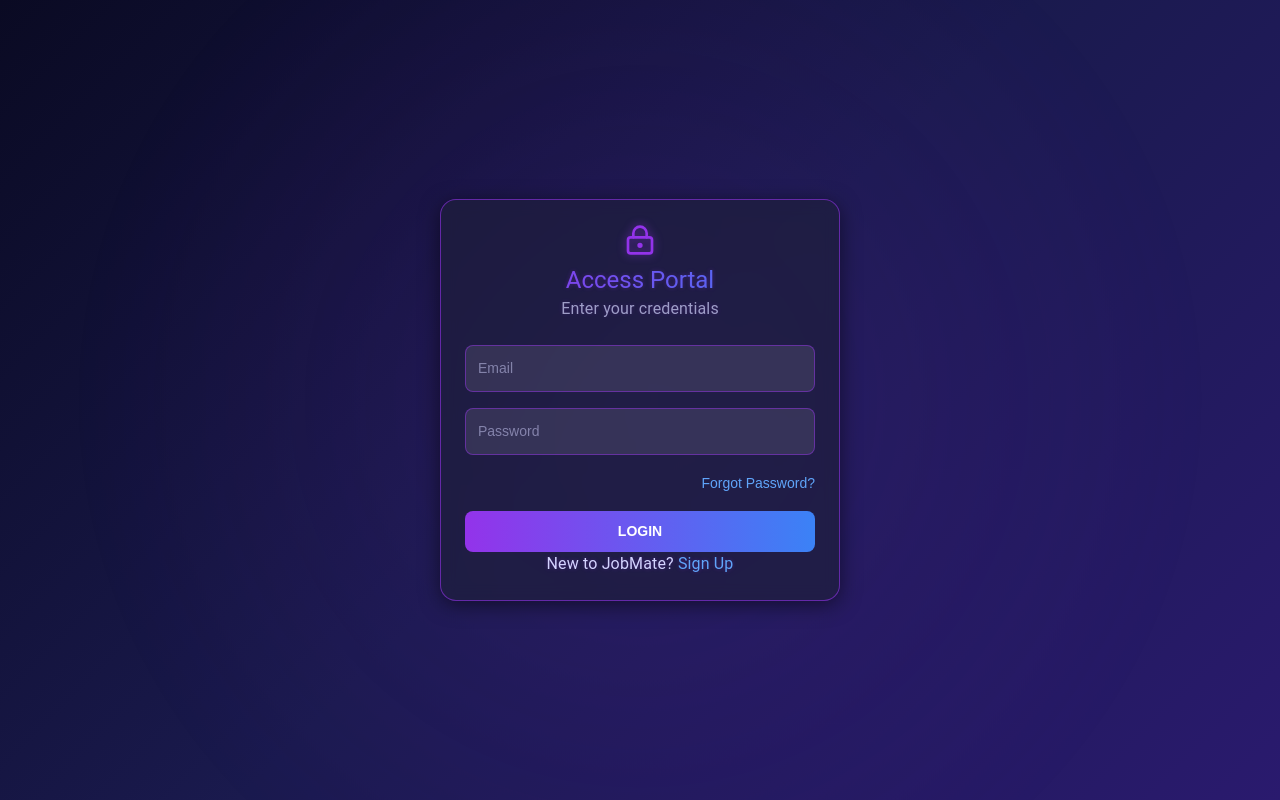
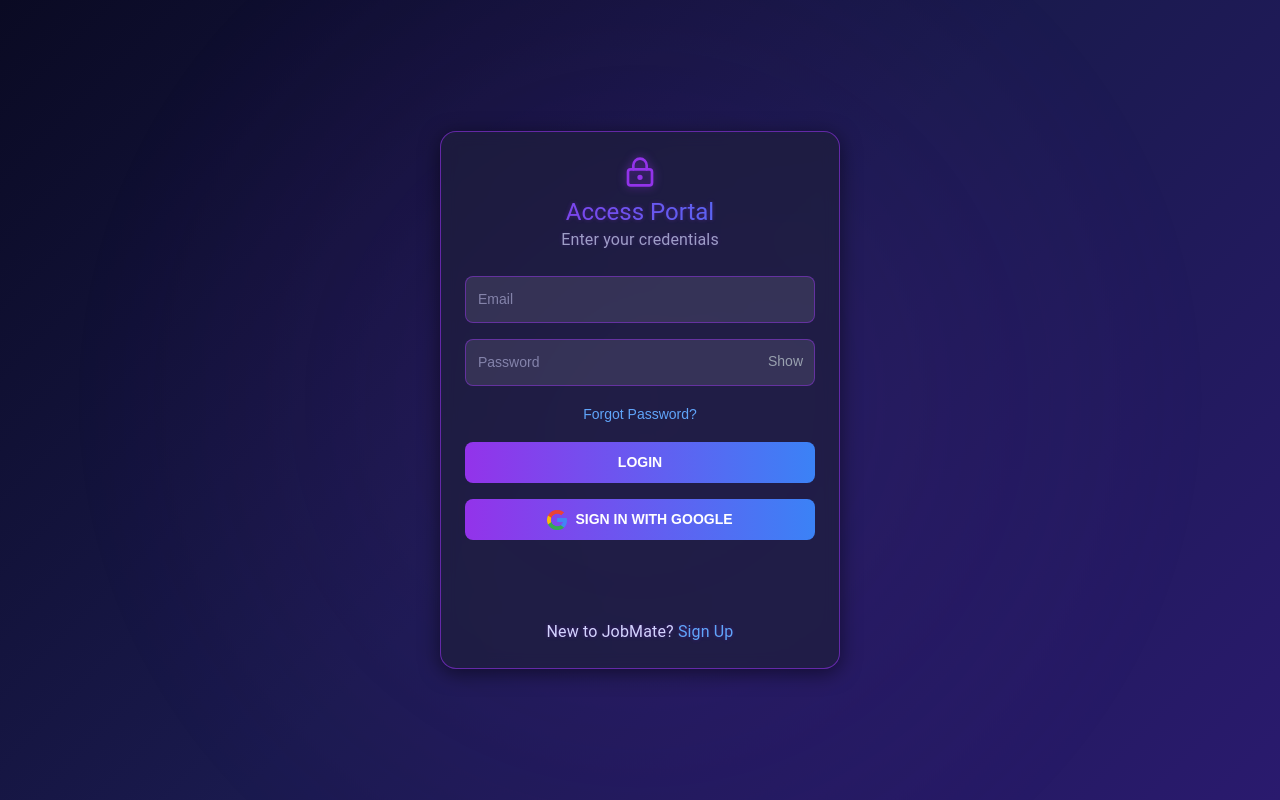
Before and after one commit to Kingmaker080598/jobmate, a Next.js app: page /login in a window 1280 px wide. Built offline with nearby package versions, Linux system fonts and the light colour scheme; no server answers.

Commit message:
Enabled Google OAuth and reset form fields after auth

```diff
--- a/package.json
+++ b/package.json
@@ -13,12 +13,14 @@
     "@emotion/styled": "^11.14.0",
     "@mui/icons-material": "^7.0.2",
     "@mui/material": "^7.0.2",
+    "@react-oauth/google": "^0.12.1",
     "@supabase/supabase-js": "^2.49.4",
     "canvas-confetti": "^1.9.3",
     "cloudconvert": "^2.3.7",
     "framer-motion": "^12.6.3",
     "jspdf": "^3.0.1",
     "jspdf-autotable": "^5.0.2",
+    "jwt-decode": "^4.0.0",
     "lucide-react": "^0.488.0",
     "mammoth": "^1.9.0",
     "next": "15.2.5",
--- a/src/components/Navbar.js
+++ b/src/components/Navbar.js
@@ -1,36 +1,38 @@
-import { useEffect } from 'react'
-import { supabase } from '@/lib/supabaseClient'
-import Link from 'next/link'
-import { useRouter } from 'next/router'
-import LogoutIcon from '@mui/icons-material/Logout'
+import { useEffect } from 'react';
+import { supabase } from '@/lib/supabaseClient';
+import Link from 'next/link';
+import { useRouter } from 'next/router';
+import LogoutIcon from '@mui/icons-material/Logout';
+import { useUser } from '@/contexts/UserContext'; // ✅ Add this
 
 export default function Navbar() {
-  const router = useRouter()
+  const router = useRouter();
+  const { setProfile } = useUser(); // ✅ Access setProfile from context
 
   useEffect(() => {
     const fetchProfile = async () => {
       const {
         data: { session },
-      } = await supabase.auth.getSession()
+      } = await supabase.auth.getSession();
 
       if (session?.user) {
         const { data: userData } = await supabase
           .from('users')
           .select('name')
           .eq('id', session.user.id)
-          .maybeSingle()
+          .maybeSingle();
 
-        setProfile(userData)
+        if (userData) setProfile(userData); // ✅ Safe update via context
       }
-    }
+    };
 
-    fetchProfile()
-  }, [])
+    fetchProfile();
+  }, [setProfile]);
 
   const handleLogout = async () => {
-    await supabase.auth.signOut()
-    router.push('/')
-  }
+    await supabase.auth.signOut();
+    router.push('/');
+  };
 
   return (
     <nav className="bg-gray-900 text-white px-6 py-4 flex justify-between items-center shadow-md">
@@ -53,5 +55,5 @@ export default function Navbar() {
         </button>
       </div>
     </nav>
-  )
+  );
 }
--- a/src/pages/_app.tsx
+++ b/src/pages/_app.tsx
@@ -1,14 +1,16 @@
-import { UserProvider } from '@/contexts/UserContext'
-import '@/styles/globals.css'
-
+import { UserProvider } from '@/contexts/UserContext';
+import '@/styles/globals.css';
 import type { AppProps } from 'next/app';
+import { GoogleOAuthProvider } from '@react-oauth/google';
 
 function MyApp({ Component, pageProps }: AppProps) {
   return (
-    <UserProvider>
-      <Component {...pageProps} />
-    </UserProvider>
-  )
+    <GoogleOAuthProvider clientId={process.env.NEXT_PUBLIC_GOOGLE_CLIENT_ID || ''}>
+      <UserProvider>
+        <Component {...pageProps} />
+      </UserProvider>
+    </GoogleOAuthProvider>
+  );
 }
 
-export default MyApp
+export default MyApp;
--- a/src/pages/index.tsx
+++ b/src/pages/index.tsx
@@ -142,9 +142,7 @@ export default function LandingPage() {
           <Link href="/login">
             <MuiButton className="futuristic-button text-sm">Login</MuiButton>
           </Link>
-          <Link href="/signup">
-            <MuiButton className="futuristic-button text-sm">Sign Up</MuiButton>
-          </Link>
+
         </div>
       </header>
 
@@ -174,13 +172,17 @@ export default function LandingPage() {
           transition={{ duration: 0.6, delay: 0.2 }}
         >
           <Typography
-            className="futuristic-subtext text-lg max-w-2xl mx-auto mb-8"
+            className="futuristic-subtext text-lg max-w-2xl mx-auto mb-16 sm:mt-24 mt-16"
           >
             Transform your job hunt with JobMate’s intelligent tools. Upload once, shine everywhere.
           </Typography>
         </motion.div>
         <Link href="/login">
-          <motion.div whileHover={{ scale: 1.05 }} whileTap={{ scale: 0.95 }}>
+          <motion.div
+            className="mt-16" // Added margin-top to the wrapper div
+            whileHover={{ scale: 1.05 }}
+            whileTap={{ scale: 0.95 }}
+          >
             <MuiButton className="futuristic-button text-lg px-8 py-3">
               Launch Now
             </MuiButton>
@@ -192,7 +194,7 @@ export default function LandingPage() {
       <section id="how-it-works" className="py-24 px-6 max-w-6xl mx-auto">
         <Typography
           variant="h3"
-          className="futuristic-text text-center font-semibold mb-16 sm:text-4xl text-3xl"
+          className="futuristic-text text-center font-semibold mb-16 sm:text-4xl text-3xl" // Increased mb-16
           style={{
             background: 'linear-gradient(90deg, #FFD700, #C0C0C0)',
             WebkitBackgroundClip: 'text',
@@ -202,7 +204,7 @@ export default function LandingPage() {
         >
           How JobMate Works
         </Typography>
-        <div className="grid grid-cols-1 sm:grid-cols-2 md:grid-cols-4 gap-8">
+        <div className="grid grid-cols-1 sm:grid-cols-2 md:grid-cols-4 gap-8 pt-4"> {/* Added pt-4 */}
           {[
             { icon: FileText, text: 'Upload Resume' },
             { icon: Brain, text: 'Add Job Description' },
@@ -230,7 +232,7 @@ export default function LandingPage() {
       <section className="py-24 px-6 text-center relative z-1">
         <Typography
           variant="h3"
-          className="futuristic-text font-semibold mb-6 sm:text-4xl text-3xl"
+          className="futuristic-text font-semibold mb-48 sm:text-4xl text-3xl" // Increased mb-8 to mb-12
           style={{
             background: 'linear-gradient(90deg, #FFD700, #C0C0C0)',
             WebkitBackgroundClip: 'text',
@@ -240,15 +242,15 @@ export default function LandingPage() {
         >
           Why Choose JobMate?
         </Typography>
-        <div className="mb-24 flex justify-center"> {/* Added flex and justify-center */}
+        <div className="flex justify-center mb-8"> {/* Added flex and justify-center */}
           <Typography
-            className="futuristic-subtext max-w-2xl text-lg text-center" // Added text-center
+            className="futuristic-subtext max-w-2xl text-lg text-center mt-16" // Added mt-8 to move it down
           >
             Elevate your career with AI that’s fast, precise, and designed for success. JobMate is your edge in the job market.
           </Typography>
         </div>
 
-        <div className="grid grid-cols-1 md:grid-cols-3 gap-8 max-w-6xl mx-auto">
+        <div className="grid grid-cols-1 md:grid-cols-3 gap-8 max-w-6xl mx-auto mt-8">
           {[
             {
               icon: Lightbulb,
--- a/src/pages/login.js
+++ b/src/pages/login.js
@@ -111,11 +111,26 @@ export default function AuthPage() {
   const [error, setError] = useState('');
   const router = useRouter();
   const [mode, setMode] = useState(typeof window !== 'undefined' && router?.query?.mode === 'signup' ? 'signup' : 'login');
+  const [loading, setLoading] = useState(false);
+  const [showPassword, setShowPassword] = useState(false);
+
+  const resetFields = () => {
+    setName('');
+    setEmail('');
+    setPassword('');
+  };
+
+  const handleGoogleLogin = async () => {
+    const { error } = await supabase.auth.signInWithOAuth({ provider: 'google' });
+    if (error) setError(error.message);
+  };
 
   const handleAuth = async () => {
     setError('');
+    setLoading(true);
 
     if (!email || !password || (mode === 'signup' && !name)) {
+      setLoading(false);
       return setError('Please fill in all required fields');
     }
 
@@ -125,9 +140,12 @@ export default function AuthPage() {
         password,
       });
 
+      setLoading(false);
+
       if (signUpError) return setError(signUpError.message);
 
       alert('🎉 Account created! Please check your email to confirm your address.');
+      resetFields();
       setMode('login');
       return;
     }
@@ -137,37 +155,11 @@ export default function AuthPage() {
       password,
     });
 
+    setLoading(false);
+
     if (loginError) return setError(loginError.message);
 
-    const { data: { session } } = await supabase.auth.getSession();
-
-    const userId = session?.user?.id;
-    const userEmail = session?.user?.email;
-
-    if (userId) {
-      const { data: existingUser } = await supabase
-        .from('users')
-        .select('id')
-        .eq('id', userId)
-        .maybeSingle();
-
-      if (!existingUser) {
-        const { error: insertError } = await supabase.from('users').insert([
-          {
-            id: userId,
-            email: userEmail,
-            name: name || 'User',
-            signup_time: new Date().toISOString(),
-          },
-        ]);
-
-        if (insertError) {
-          console.error('User insert error:', insertError.message);
-          return setError('Failed to save user info');
-        }
-      }
-    }
-
+    resetFields();
     router.push('/home');
   };
 
@@ -218,15 +210,23 @@ export default function AuthPage() {
           value={email}
           onChange={(e) => setEmail(e.target.value)}
         />
+        <div className="relative">
           <input
-          type="password"
+            type={showPassword ? 'text' : 'password'}
             placeholder="Password"
             className="futuristic-input mb-4"
             value={password}
             onChange={(e) => setPassword(e.target.value)}
           />
+          <span
+            className="absolute right-3 top-3 cursor-pointer text-sm text-gray-400"
+            onClick={() => setShowPassword(!showPassword)}
+          >
+            {showPassword ? 'Hide' : 'Show'}
+          </span>
+        </div>
         {mode === 'login' && (
-          <div className="text-right mb-4">
+          <div className="text-center mb-4">
             <Link href="/forgot-password" className="futuristic-link text-sm">
               Forgot Password?
             </Link>
@@ -244,11 +244,26 @@ export default function AuthPage() {
           onClick={handleAuth}
           whileHover={{ scale: 1.05 }}
           whileTap={{ scale: 0.95 }}
+          disabled={loading}
         >
-          {mode === 'login' ? 'Login' : 'Sign Up'}
+          {loading ? 'Loading...' : mode === 'login' ? 'Login' : 'Sign Up'}
         </motion.button>
 
-        <Typography className="futuristic-text text-sm text-center mt-4">
+        <motion.button
+          className="futuristic-button mt-4 flex items-center justify-center gap-2"
+          onClick={handleGoogleLogin}
+          whileHover={{ scale: 1.05 }}
+          whileTap={{ scale: 0.95 }}
+        >
+          <img
+            src="/google_logo.png"
+            alt="Google Logo"
+            className="w-5 h-5"
+          />
+          Sign in with Google
+        </motion.button>
+        <div className="mt-20"> {/* Added a wrapper div with margin-top */}
+          <Typography className="futuristic-text text-sm text-center">
             {mode === 'login' ? 'New to JobMate?' : 'Already a member?'}{' '}
             <span
               onClick={() => setMode(mode === 'login' ? 'signup' : 'login')}
@@ -257,6 +272,7 @@ export default function AuthPage() {
               {mode === 'login' ? 'Sign Up' : 'Login'}
             </span>
           </Typography>
+        </div>
       </motion.div>
     </div>
   );
```
Also changed, not shown: public/google_logo.png (added), 1 other file (tests, documents, lock files or other folders). Lines whose indentation alone changed are shown as unchanged.
